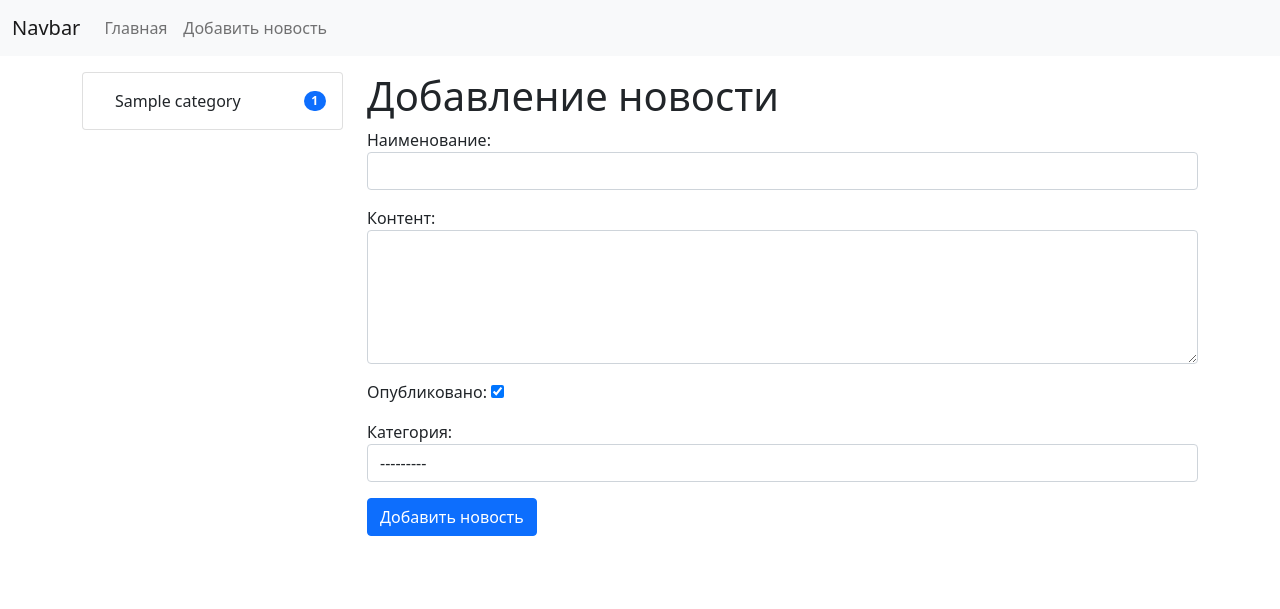
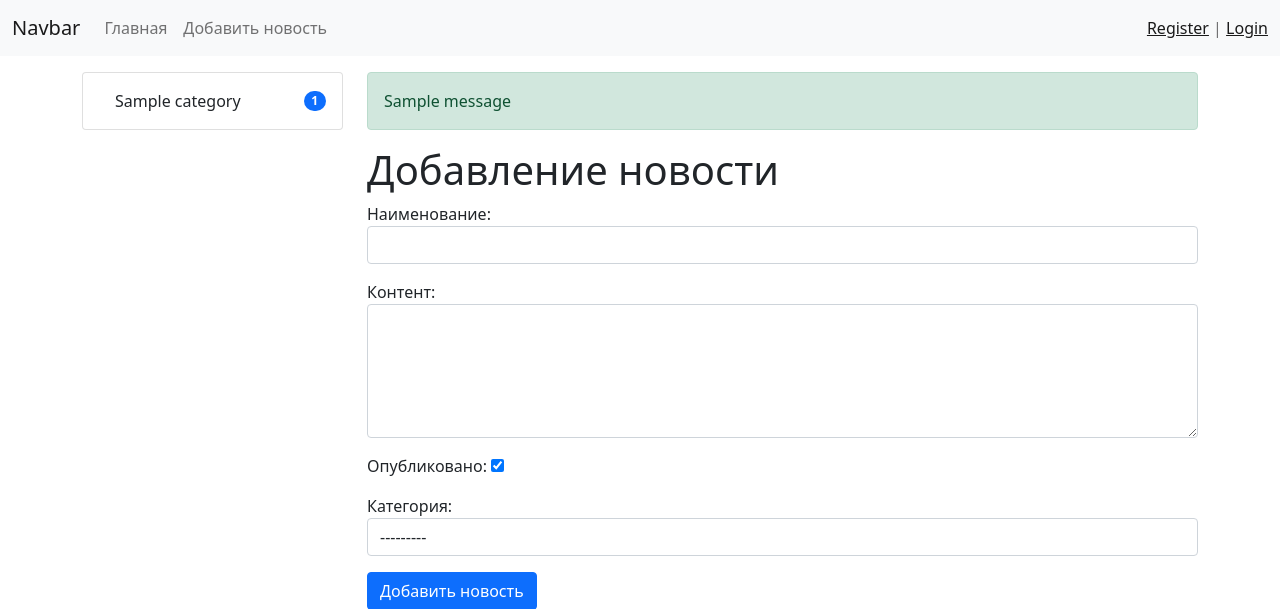
Before and after one commit to MaratulyTemirbolat/news_project_django, a Django app: page /news/add-news/ in a window 1280 px wide. Shown: the top 609 px of the page. Run offline with Django 3.2, Linux system fonts and the light colour scheme; a user stored in the database is signed in; tables that the repository leaves empty hold one stand-in row (values such as "Sample post"); one stand-in notice (Sample message) is shown; some libraries are stand-ins or nearby versions.

Commit message:
Added Registration part with Form for the defauld Django User. Modified some files considering PEP8

```diff
--- a/news/forms.py
+++ b/news/forms.py
@@ -1,9 +1,33 @@
+import re
+
+from django.core.exceptions import ValidationError
+from django.contrib.auth.forms import UserCreationForm
 from django import forms
+from django.contrib.auth.models import User
 
 from .models import Category
 from .models import News
-import re
-from django.core.exceptions import ValidationError
+
+
+class UserRegisterForm(UserCreationForm):
+    username = forms.CharField(label='Имя пользователя',
+                               widget=forms.TextInput(
+                                   attrs={'class': 'form-control'}),
+                               help_text='Максимум 150 сивмолов')
+    password1 = forms.CharField(label='Пароль',
+                                widget=forms.PasswordInput(
+                                    attrs={'class': 'form-control'}))
+    password2 = forms.CharField(label='Подтверждение пароля',
+                                widget=forms.PasswordInput(
+                                    attrs={'class': 'form-control'}))
+    email = forms.EmailField(label='E-mail',
+                             widget=forms.EmailInput(
+                                    attrs={'class': 'form-control'}))
+
+    class Meta:
+        model = User
+        fields = ('username', 'email', 'password1', 'password2')
+
 
 class NewsForm(forms.ModelForm):
     # title = forms.CharField(max_length = 150, label = 'Название ',widget=forms.TextInput(
@@ -18,18 +42,18 @@ class NewsForm(forms.ModelForm):
     # ))
 
     # Для Формы связанной с моделью
-    class Meta: # Тут опишем как будет выглядеть наша Форма
+    class Meta:  # Тут опишем как будет выглядеть наша Форма
         model = News  # Указываем с какой моделью будет связана наша форма
         #fields = '__all__' # Перечисляем поля, которые хотим видеть в данной форме. Если пишем __all__ то значит все поля
-        fields = ['title','content','is_published','category']
+        fields = ['title', 'content', 'is_published', 'category']
         widgets = {
-            'title':forms.TextInput(attrs = {'class':'form-control'}),
-            'content':forms.Textarea(attrs = {'class':'form-control','rows':5}),
-            'category':forms.Select(attrs = {'class':'form-control'})
+            'title': forms.TextInput(attrs={'class': 'form-control'}),
+            'content': forms.Textarea(attrs={'class': 'form-control', 'rows': 5}),
+            'category': forms.Select(attrs={'class': 'form-control'})
         }
     # Я так понял, что работает только в Форме, потому что Админка пропускает это
     def clean_title(self):
         local_variable_title = self.cleaned_data['title']
-        if(re.match(r'\d',local_variable_title)):
+        if(re.match(r'\d', local_variable_title)):
             raise ValidationError('Название не должно начинаться с цифры')
         return local_variable_title
--- a/news/urls.py
+++ b/news/urls.py
@@ -1,12 +1,23 @@
 from django.urls import path
-from .views import *
+
+from .views import (
+    login,
+    register,
+    HomeNews,
+    NewsByCategory,
+    ViewNews,
+    CreateNews,
+    test,
+)
 
 urlpatterns = [
+    path('login/', login, name="login"),
+    path('register/', register, name="register"),
     path('test/', test, name='test'),
     # path('',index,name = 'home'),
     path('', HomeNews.as_view(), name='home'),
     # path('category/<int:category_id>/',get_category, name = 'category'),
-    path('category/<int:category_id>/', NewsByCategory.as_view(extra_context = {'title':'Какой-то тайтл'}), name = 'category'),
+    path('category/<int:category_id>/', NewsByCategory.as_view(extra_context={'title': 'Какой-то тайтл'}), name = 'category'),
     # path('news/<int:news_id>/',view_news,name = "view_news"),
     path('news/<int:pk>/', ViewNews.as_view(), name="view_news"),
     # path('news/add-news/',add_news,name = 'add_news'),
--- a/news/views.py
+++ b/news/views.py
@@ -6,7 +6,7 @@
 # from sympy import N, Ne
 # from django.shortcuts import get_object_or_404
 # from django.shortcuts import redirect
-from django.shortcuts import render
+from django.shortcuts import redirect, render
 from django.views.generic import ListView
 # Данный класс предназначен для работы со списками.
 # Задача его, вернуть список.
@@ -19,17 +19,38 @@ from django.views.generic import CreateView
 from django.contrib.auth.mixins import LoginRequiredMixin
 # Используем для тех классов, для которых надо ограничить доступ
 from django.core.paginator import Paginator
+# from django.contrib.auth.forms import UserCreationForm
+# Form creates a user, with no privileges,from the given username and password.
+from django.contrib import messages
 
 from .models import News
 from .models import Category
 
-from .forms import NewsForm
+from .forms import NewsForm, UserRegisterForm
 
 # from django.urls import reverse_lazy
 # # Делает тоже самое, что и reverse, но он срабатывает
 # только тогда, когда до него дойдет очередь.
 # Т.е когда все будет только работать, все маршруты подгрузятся,
 # то reverse_lazy построит ссылку
+
+
+def register(request):
+    if request.method == 'POST':
+        form = UserRegisterForm(request.POST)
+        if form.is_valid():
+            form.save()
+            messages.success(request, 'Вы успешно зарегистрировались')
+            return redirect('login')
+        else:
+            messages.error(request, 'Ошибка регистрации')
+    else:
+        form = UserRegisterForm()
+    return render(request, "news/register.html", {"form": form})
+
+
+def login(request):
+    return render(request, "news/login.html")
 
 
 def test(request):
--- a/templates/base.html
+++ b/templates/base.html
@@ -20,6 +20,25 @@
                 </div>
 
                 <div class="col-md-9">
+
+                    {% if messages %}
+
+                    {% for message in messages %}
+                        {% if message.tags == 'error' %}
+                        <div class="alert alert-danger" role="alert">
+                            {{ message }}
+                        </div>
+                        {% else %}
+                        <div class="alert alert-{{ message.tags }}" role="alert">
+                            {{ message }}
+                        </div>
+                        {% endif %}
+
+                    {% endfor %}
+
+                    {% endif %}
+
+
                     {% block content %} CONTENT {% endblock %}
                     {% if page_obj.has_other_pages %}
                     <nav aria-label="...">
--- a/templates/inc/_nav.html
+++ b/templates/inc/_nav.html
@@ -15,6 +15,10 @@
                 </li>
                 {% endif %}
             </ul>
+
+            <span class="navbar-text">
+                <a href="{% url 'register' %}">Register</a> | <a href="{% url 'login' %}">Login</a>
+            </span>
         </div>
     </div>
 </nav>
```
Also changed, not shown: news/templates/news/login.html (added, +14 -0 lines), news/templates/news/register.html (added, +19 -0 lines).
